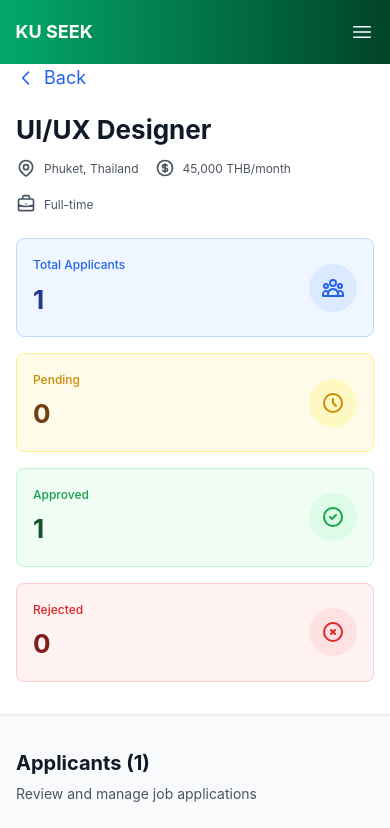
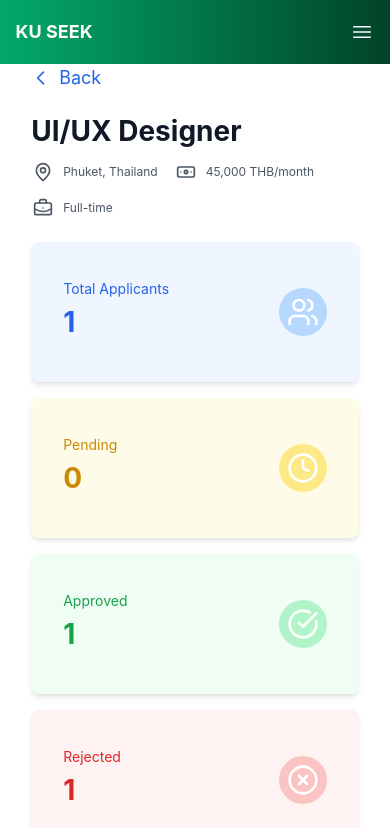
Before and after one commit to KU-jobapp-guys/KU-Seek, a Vue app in the folder frontend/: page /company/manage-job/creative-uiux-7g8h in a window 390 px wide. Shown: the top 828 px of the page. Built offline with nearby package versions, Linux system fonts and the light colour scheme.

Commit message:
create new component StatCarousel for responsive design

```diff
--- /dev/null
+++ b/frontend/src/components/dashboards/StatCards/StatCard.vue
@@ -0,0 +1,29 @@
+<script setup lang="ts">
+import type { FunctionalComponent } from 'vue'
+
+defineProps<{
+  title: string
+  value: number
+  icon: FunctionalComponent
+  cardClass?: string
+  iconClass?: string
+}>()
+</script>
+
+<template>
+  <div :class="'border rounded-lg ring-8 ring-white/10 p-8 flex-1 relative overflow-hidden h-[140px] relative flex justify-between items-center ' + cardClass">
+    <div class="flex flex-col">
+      <div class="text-base">{{ title }}</div>
+      <div class="text-4xl font-bold">{{ value }}</div>
+      <!-- <div class="text-xl mt-2">{{ description }}</div> -->
+    </div>
+
+    <div :class="'shrink-0 rounded-full flex items-center justify-center text-white ' + iconClass">
+      <component
+        :is="icon"
+        :alt="title"
+        class="w-full h-full text-white"
+      />
+    </div>
+  </div>
+</template>
--- /dev/null
+++ b/frontend/src/components/dashboards/StatCards/StatCarousel.vue
@@ -0,0 +1,126 @@
+<script setup lang="ts">
+import { ref, computed, onMounted, onUnmounted } from 'vue';
+import type { StatCardConfig } from '@/configs/dashboardStatConfig.ts';
+import { ChevronLeft, ChevronRight } from 'lucide-vue-next';
+import StatCard from './StatCard.vue';
+
+interface StatData {
+  totalJobs: number;
+  totalApplicants: number;
+  pendingReview: number;
+}
+
+const props = defineProps<{
+  stats: StatCardConfig[];
+  data: StatData;
+}>();
+
+const currentIndex = ref(0);
+const windowWidth = ref(window.innerWidth);
+
+const cardsPerView = computed(() => {
+  if (windowWidth.value >= 1024) return 3;
+  if (windowWidth.value >= 768) return 2;
+  return 1;
+});
+
+const maxIndex = computed(() =>
+  Math.max(0, props.stats.length - cardsPerView.value)
+);
+
+const visibleStats = computed(() => {
+  const start = currentIndex.value;
+  const end = start + cardsPerView.value;
+  return props.stats.slice(start, end);
+});
+
+const showNavigation = computed(() => props.stats.length > cardsPerView.value);
+
+const goToPrevious = () => {
+  if (currentIndex.value === 0) {
+    currentIndex.value = maxIndex.value;
+  } else {
+    currentIndex.value--;
+  }
+};
+
+const goToNext = () => {
+  if (currentIndex.value >= maxIndex.value) {
+    currentIndex.value = 0;
+  } else {
+    currentIndex.value++;
+  }
+};
+
+const handleResize = () => {
+  windowWidth.value = window.innerWidth;
+  if (currentIndex.value > maxIndex.value) {
+    currentIndex.value = maxIndex.value;
+  }
+};
+
+onMounted(() => {
+  window.addEventListener('resize', handleResize);
+});
+
+onUnmounted(() => {
+  window.removeEventListener('resize', handleResize);
+});
+</script>
+
+<template>
+  <div class="w-full">
+    <div class="mx-auto">
+      <!-- Cards and Navigation Container -->
+      <div class="flex items-center gap-4">
+        <!-- Left Button -->
+        <button
+          v-if="showNavigation"
+          @click="goToPrevious"
+          class="bg-white rounded-full p-2 shadow-lg hover:bg-gray-100 transition-colors flex-shrink-0"
+          aria-label="Previous"
+        >
+          <ChevronLeft class="w-6 h-6 text-gray-700" />
+        </button>
+
+        <!-- Stat Cards Grid -->
+        <div class="flex-1 grid grid-cols-1 md:grid-cols-2 lg:grid-cols-3 gap-4 transition-all duration-300">
+          <StatCard
+            v-for="stat in visibleStats"
+            :key="stat.field"
+            :title="stat.title"
+            :value="props.data[stat.field as keyof StatData]"
+            :icon="stat.icon"
+            :cardClass="stat.cardClass"
+            :iconClass="stat.iconClass"
+          />
+        </div>
+
+        <!-- Right Button -->
+        <button
+          v-if="showNavigation"
+          @click="goToNext"
+          class="bg-white rounded-full p-2 shadow-lg hover:bg-gray-100 transition-colors flex-shrink-0"
+          aria-label="Next"
+        >
+          <ChevronRight class="w-6 h-6 text-gray-700" />
+        </button>
+      </div>
+
+      <!-- Indicators -->
+      <div v-if="showNavigation" class="flex justify-center gap-2 mt-2">
+        <button
+          v-for="index in maxIndex + 1"
+          :key="index - 1"
+          @click="currentIndex = index - 1"
+          :class="`w-2 h-2 rounded-full transition-all ${
+            index - 1 === currentIndex
+              ? 'bg-gray-700 w-6'
+              : 'bg-gray-300 hover:bg-gray-400'
+          }`"
+          :aria-label="`Go to position ${index}`"
+        />
+      </div>
+    </div>
+  </div>
+</template>
--- /dev/null
+++ b/frontend/src/configs/dashboardStatConfig.ts
@@ -0,0 +1,34 @@
+import { BriefcaseBusiness, User, Eye } from 'lucide-vue-next';
+import type { FunctionalComponent } from 'vue'
+
+export interface StatCardConfig {
+  title: string;
+  field: string;
+  icon: FunctionalComponent;
+  cardClass: string;
+  iconClass: string;
+}
+
+export const CompanyStats: StatCardConfig[] = [
+  {
+    title: "Total Job Posts",
+    field: "totalJobs",
+    icon: BriefcaseBusiness,
+    cardClass: "border-4 bg-white border-blue-500 text-blue-700",
+    iconClass: "w-16 h-16 p-4 bg-blue-500/60 rounded-lg text-white"
+  },
+  {
+    title: "Total Applicants",
+    field: "totalApplicants",
+    icon: User,
+    cardClass: "border-4 bg-white border-red-500 text-red-500",
+    iconClass: "w-16 h-16 p-4 bg-red-500/60 rounded-lg text-white"
+  },
+  {
+    title: "Applicants to review",
+    field: "pendingReview",
+    icon: Eye,
+    cardClass: "border-4 bg-white border-yellow-500 text-yellow-500",
+    iconClass: "w-16 h-16 p-4 bg-yellow-500/60 rounded-lg text-white"
+  }
+];
--- a/frontend/src/views/JobManagement.vue
+++ b/frontend/src/views/JobManagement.vue
@@ -5,6 +5,8 @@ import { mockJobs } from '@/data/mockJobs'
 import { mockJobApplications } from '@/data/mockApplicants'
 import type { Job } from '@/types/jobType'
 import type { JobApplication } from '@/types/applicationType'
+import { MapPin, Clock, Banknote, BriefcaseBusiness, Users, CheckCircle, XCircle } from 'lucide-vue-next'
+import DashboardStatCard from '@/components/dashboards/StatCards/StatCard.vue'
 
 const route = useRoute()
 const router = useRouter()
@@ -85,11 +87,11 @@ onMounted(() => {
 </script>
 
 <template>
-  <div class="min-h-screen bg-gray-50">
+  <div class="min-h-screen bg-white">
     <!-- Job Detail Section -->
-    <section v-if="jobDetail" class="bg-white shadow-sm border-b">
-      <div class="max-w-7xl mx-auto px-4 sm:px-6 lg:px-8 py-8">
-        <div class="mb-6">
+    <section v-if="jobDetail" class="bg-white shadow-sm border-b px-[8vw] md:px-[12vw]">
+      <div class="w-full mx-auto py-8">
+        <div>
           <button
             @click="router.back()"
             class="text-blue-600 hover:text-blue-800 flex items-center gap-2 mb-4"
@@ -100,27 +102,19 @@ onMounted(() => {
             Back
           </button>
 
-          <h1 class="text-3xl font-bold text-gray-900 mb-2">{{ jobDetail.role }}</h1>
-          <!-- <p class="text-lg text-gray-600 mb-4">{{ mockCompany.name }}</p> -->
+          <h1 class="text-4xl font-bold text-gray-900 mb-2">{{ jobDetail.role }}</h1>
 
           <div class="flex flex-wrap gap-4 text-sm text-gray-600">
             <div class="flex items-center gap-2">
-              <svg class="w-5 h-5" fill="none" stroke="currentColor" viewBox="0 0 24 24">
-                <path stroke-linecap="round" stroke-linejoin="round" stroke-width="2" d="M17.657 16.657L13.414 20.9a1.998 1.998 0 01-2.827 0l-4.244-4.243a8 8 0 1111.314 0z" />
-                <path stroke-linecap="round" stroke-linejoin="round" stroke-width="2" d="M15 11a3 3 0 11-6 0 3 3 0 016 0z" />
-              </svg>
+              <MapPin class="h-5 w-h" />
               {{ jobDetail.location }}
             </div>
             <div class="flex items-center gap-2">
-              <svg class="w-5 h-5" fill="none" stroke="currentColor" viewBox="0 0 24 24">
-                <path stroke-linecap="round" stroke-linejoin="round" stroke-width="2" d="M12 8c-1.657 0-3 .895-3 2s1.343 2 3 2 3 .895 3 2-1.343 2-3 2m0-8c1.11 0 2.08.402 2.599 1M12 8V7m0 1v8m0 0v1m0-1c-1.11 0-2.08-.402-2.599-1M21 12a9 9 0 11-18 0 9 9 0 0118 0z" />
-              </svg>
+              <Banknote class="h-5 w-h" />
               {{ jobDetail.salary }}
             </div>
             <div class="flex items-center gap-2">
-              <svg class="w-5 h-5" fill="none" stroke="currentColor" viewBox="0 0 24 24">
-                <path stroke-linecap="round" stroke-linejoin="round" stroke-width="2" d="M21 13.255A23.931 23.931 0 0112 15c-3.183 0-6.22-.62-9-1.745M16 6V4a2 2 0 00-2-2h-4a2 2 0 00-2 2v2m4 6h.01M5 20h14a2 2 0 002-2V8a2 2 0 00-2-2H5a2 2 0 00-2 2v10a2 2 0 002 2z" />
-              </svg>
+              <BriefcaseBusiness class="h-5 w-h" />
               {{ jobDetail.jobType }}
             </div>
           </div>
@@ -128,67 +122,47 @@ onMounted(() => {
 
         <!-- Statistics Cards -->
         <div class="grid grid-cols-1 sm:grid-cols-2 lg:grid-cols-4 gap-4 mt-6">
-          <div class="bg-blue-50 rounded-lg p-4 border border-blue-200">
-            <div class="flex items-center justify-between">
-              <div>
-                <p class="text-sm text-blue-600 font-medium">Total Applicants</p>
-                <p class="text-3xl font-bold text-blue-900 mt-1">{{ stats.total }}</p>
-              </div>
-              <div class="bg-blue-100 rounded-full p-3">
-                <svg class="w-6 h-6 text-blue-600" fill="none" stroke="currentColor" viewBox="0 0 24 24">
-                  <path stroke-linecap="round" stroke-linejoin="round" stroke-width="2" d="M17 20h5v-2a3 3 0 00-5.356-1.857M17 20H7m10 0v-2c0-.656-.126-1.283-.356-1.857M7 20H2v-2a3 3 0 015.356-1.857M7 20v-2c0-.656.126-1.283.356-1.857m0 0a5.002 5.002 0 019.288 0M15 7a3 3 0 11-6 0 3 3 0 016 0zm6 3a2 2 0 11-4 0 2 2 0 014 0zM7 10a2 2 0 11-4 0 2 2 0 014 0z" />
-                </svg>
-              </div>
-            </div>
-          </div>
+          <DashboardStatCard
+            title="Total Applicants"
+            :value="stats.total"
+            description="Applicants"
+            :icon="Users"
+            cardClass="bg-blue-50 text-blue-600 text-sm border-0 shadow-md"
+            iconClass="h-12 w-12 p-2 bg-blue-300/60 text-blue-600"
+          />
 
-          <div class="bg-yellow-50 rounded-lg p-4 border border-yellow-200">
-            <div class="flex items-center justify-between">
-              <div>
-                <p class="text-sm text-yellow-600 font-medium">Pending</p>
-                <p class="text-3xl font-bold text-yellow-900 mt-1">{{ stats.pending }}</p>
-              </div>
-              <div class="bg-yellow-100 rounded-full p-3">
-                <svg class="w-6 h-6 text-yellow-600" fill="none" stroke="currentColor" viewBox="0 0 24 24">
-                  <path stroke-linecap="round" stroke-linejoin="round" stroke-width="2" d="M12 8v4l3 3m6-3a9 9 0 11-18 0 9 9 0 0118 0z" />
-                </svg>
-              </div>
-            </div>
-          </div>
+          <DashboardStatCard
+            title="Pending"
+            :value="stats.pending"
+            description="Applicants"
+            :icon="Clock"
+            cardClass="bg-yellow-50 text-yellow-600 text-sm border-0 shadow-md"
+            iconClass="h-12 w-12 p-2 bg-yellow-300/60 text-yellow-600"
+          />
 
-          <div class="bg-green-50 rounded-lg p-4 border border-green-200">
-            <div class="flex items-center justify-between">
-              <div>
-                <p class="text-sm text-green-600 font-medium">Approved</p>
-                <p class="text-3xl font-bold text-green-900 mt-1">{{ stats.approved }}</p>
-              </div>
-              <div class="bg-green-100 rounded-full p-3">
-                <svg class="w-6 h-6 text-green-600" fill="none" stroke="currentColor" viewBox="0 0 24 24">
-                  <path stroke-linecap="round" stroke-linejoin="round" stroke-width="2" d="M9 12l2 2 4-4m6 2a9 9 0 11-18 0 9 9 0 0118 0z" />
-                </svg>
-              </div>
-            </div>
-          </div>
+          <DashboardStatCard
+            title="Approved"
+            :value="stats.approved"
+            description="Applicants"
+            :icon="CheckCircle"
+            cardClass="bg-green-50 text-green-600 text-sm border-0 shadow-md"
+            iconClass="h-12 w-12 p-2 bg-green-300/60 text-green-600"
+          />
 
-          <div class="bg-red-50 rounded-lg p-4 border border-red-200">
-            <div class="flex items-center justify-between">
-              <div>
-                <p class="text-sm text-red-600 font-medium">Rejected</p>
-                <p class="text-3xl font-bold text-red-900 mt-1">{{ stats.rejected }}</p>
-              </div>
-              <div class="bg-red-100 rounded-full p-3">
-                <svg class="w-6 h-6 text-red-600" fill="none" stroke="currentColor" viewBox="0 0 24 24">
-                  <path stroke-linecap="round" stroke-linejoin="round" stroke-width="2" d="M10 14l2-2m0 0l2-2m-2 2l-2-2m2 2l2 2m7-2a9 9 0 11-18 0 9 9 0 0118 0z" />
-                </svg>
-              </div>
-            </div>
-          </div>
+          <DashboardStatCard
+            title="Rejected"
+            :value="stats.approved"
+            description="Applicants"
+            :icon="XCircle"
+            cardClass="bg-red-50 text-red-600 text-sm border-0 shadow-md"
+            iconClass="h-12 w-12 p-2 bg-red-300/60 text-red-600"
+          />
         </div>
       </div>
     </section>
 
     <!-- Applicants Section -->
-    <section class="max-w-7xl mx-auto px-4 sm:px-6 lg:px-8 py-8">
+    <section class="mx-auto px-[8vw] md:px-[12vw] py-8">
       <div class="mb-6">
         <h2 class="text-2xl font-bold text-gray-900">Applicants ({{ applicantsList.length }})</h2>
         <p class="text-gray-600 mt-1">Review and manage job applications</p>
--- a/frontend/src/views/dashboard/CompanyDashboardView.vue
+++ b/frontend/src/views/dashboard/CompanyDashboardView.vue
@@ -1,11 +1,11 @@
 <script setup lang="ts">
 import { onMounted, ref, computed } from 'vue'
-import { useRouter } from 'vue-router'
 import { mockJobs } from '@/data/mockJobs'
 import CompanyJob from '@/components/profiles/CompanyJob.vue'
 import Header from '@/components/layouts/AppHeader.vue'
-import DashboardStatCard from '@/components/dashboards/DashboardStatCard.vue'
-import { Search, Filter, BriefcaseBusiness, User, Eye } from 'lucide-vue-next'
+import StatCarousel from '@/components/dashboards/StatCards/StatCarousel.vue'
+import { Search, Filter, ChevronDown } from 'lucide-vue-next'
+import { CompanyStats } from '@/configs/dashboardStatConfig.ts'
 import type { Job } from '@/types/jobType'
 
 const jobLists = ref<Job[]>([])
@@ -59,39 +59,16 @@ onMounted(() => {
 </script>
 
 <template>
-  <div class="min-h-screen pb-0">
+  <div class="min-h-screen">
     <!-- Main Dashboard Section -->
     <Header page="companyDashboard" />
 
-    <div class="relative -mt-24 md:-mt-40 h-[200px] px-[8vw] md:px-[12vw] flex gap-x-16">
-      <DashboardStatCard
-        title="Total Job Posts"
-        :value="stats.totalJobs"
-        description="Approved Job Posts"
-        :icon="BriefcaseBusiness"
-        cardClass="border-blue-500 text-blue-700"
-        iconClass="bg-blue-500/60"
-      />
-      <DashboardStatCard
-        title="Total Applicants"
-        :value="stats.totalApplicants"
-        description="Applicants"
-        :icon="User"
-        cardClass="border-red-500 text-red-500"
-        iconClass="bg-red-500/60"
-      />
-      <DashboardStatCard
-        title="Applicants to review"
-        :value="stats.pendingReview"
-        description="Applicants"
-        :icon="Eye"
-        cardClass="border-yellow-500 text-yellow-500"
-        iconClass="bg-yellow-500/60"
-      />
+    <div class="relative -mt-44 px-[8vw] md:px-[12vw]">
+      <StatCarousel :stats="CompanyStats" :data="stats" />
     </div>
 
     <!-- Total Job Posts Section -->
-    <section class="px-[8vw] md:px-[12vw] mt-4 pb-10 bg-white flex flex-col gap-y-8">
+    <section class="relative px-[8vw] md:px-[12vw] mt-24 pb-10 bg-white flex flex-col gap-y-8">
       <div class="rounded-xl bg-gray-100 px-8 py-16 flex flex-col gap-y-8">
         <div class="flex items-center justify-between mb-2">
           <h2 class="text-black text-4xl font-bold">Total Job Posts</h2>
@@ -125,36 +102,32 @@ onMounted(() => {
                   <Filter class="absolute left-3 top-1/2 -translate-y-1/2 h-4 w-4 text-gray-400" />
                   <select
                     v-model="statusFilter"
-                    class="w-full pl-10 pr-4 py-2 border border-gray-300 rounded-lg focus:outline-none focus:ring-2 focus:ring-blue-500 focus:border-transparent appearance-none bg-white"
+                    class="w-full pl-10 pr-4 py-2 border border-gray-300 rounded-lg focus:outline-none focus:ring-2 focus:ring-blue-500 focus:border-transparent hover:cursor-pointer appearance-none bg-white"
                   >
                     <option value="all">All Status</option>
                     <option value="approved">Approved</option>
-                    <option value="pending">Pending Approval</option>
+                    <option value="pending">Pending</option>
                     <option value="rejected">Rejected</option>
                   </select>
                   <div class="absolute right-3 top-1/2 -translate-y-1/2 pointer-events-none">
-                    <svg class="h-4 w-4 text-gray-400" fill="none" stroke="currentColor" viewBox="0 0 24 24">
-                      <path stroke-linecap="round" stroke-linejoin="round" stroke-width="2" d="M19 9l-7 7-7-7" />
-                    </svg>
+                    <ChevronDown class="h-4 w-4 text-gray-400" />
                   </div>
                 </div>
               </div>
 
               <!-- Sort By -->
-              <div class="w-full space-y-2">
+              <div class="w-full space-y-2 hover:cursor-pointer">
                 <label class="text-sm font-semibold text-gray-700">Sort By</label>
                 <div class="relative">
                   <select
                     v-model="sortBy"
-                    class="w-full px-4 py-2 border border-gray-300 rounded-lg focus:outline-none focus:ring-2 focus:ring-blue-500 focus:border-transparent appearance-none bg-white"
+                    class="w-full px-4 py-2 border border-gray-300 rounded-lg focus:outline-none focus:ring-2 focus:ring-blue-500 focus:border-transparent hover:cursor-pointer appearance-none bg-white"
                   >
                     <option value="pendingApplicants">Most Pending Reviews</option>
                     <option value="postTime">Recently posted</option>
                   </select>
                   <div class="absolute right-3 top-1/2 -translate-y-1/2 pointer-events-none">
-                    <svg class="h-4 w-4 text-gray-400" fill="none" stroke="currentColor" viewBox="0 0 24 24">
-                      <path stroke-linecap="round" stroke-linejoin="round" stroke-width="2" d="M19 9l-7 7-7-7" />
-                    </svg>
+                    <ChevronDown class="h-4 w-4 text-gray-400" />
                   </div>
                 </div>
               </div>
@@ -163,7 +136,7 @@ onMounted(() => {
         </div>
 
         <!-- Jobs Grid -->
-        <div v-if="filteredJobs.length > 0" class="grid grid-cols-1 md:grid-cols-3 gap-8 max-h-[540px] overflow-y-auto pr-2">
+        <div v-if="filteredJobs.length > 0" class="grid grid-cols-1 md:grid-cols-2 lg:grid-cols-3 gap-8 max-h-[520px] overflow-y-auto pr-2">
           <CompanyJob
             v-for="j in filteredJobs"
             :key="j.jobId"
--- a/frontend/src/views/dashboard/StaffDashboardView.vue
+++ b/frontend/src/views/dashboard/StaffDashboardView.vue
@@ -1,5 +1,5 @@
 <script setup lang="ts">
-import DashboardStatCard from '@/components/dashboards/DashboardStatCard.vue'
+import DashboardStatCard from '@/components/dashboards/StatCards/StatCard.vue'
 import StaffJobCard from '@/components/dashboards/StaffJobCard.vue'
 
 import bigBookmarkIcon from '@/assets/big-bookmark-icon.svg'
--- a/frontend/src/views/dashboard/StudentDashboardView.vue
+++ b/frontend/src/views/dashboard/StudentDashboardView.vue
@@ -1,6 +1,6 @@
 <script setup lang="ts">
 import Header from '@/components/layouts/AppHeader.vue'
-import DashboardStatCard from '@/components/dashboards/DashboardStatCard.vue'
+import DashboardStatCard from '@/components/dashboards/StatCards/StatCard.vue'
 import StudentJobCard from '@/components/dashboards/StudentJobCard.vue'
 
 import appliedIcon from '@/assets/applied-icon.svg'
```
Also changed, not shown: frontend/src/components/dashboards/DashboardStatCard.vue (deleted, +0 -31 lines).
